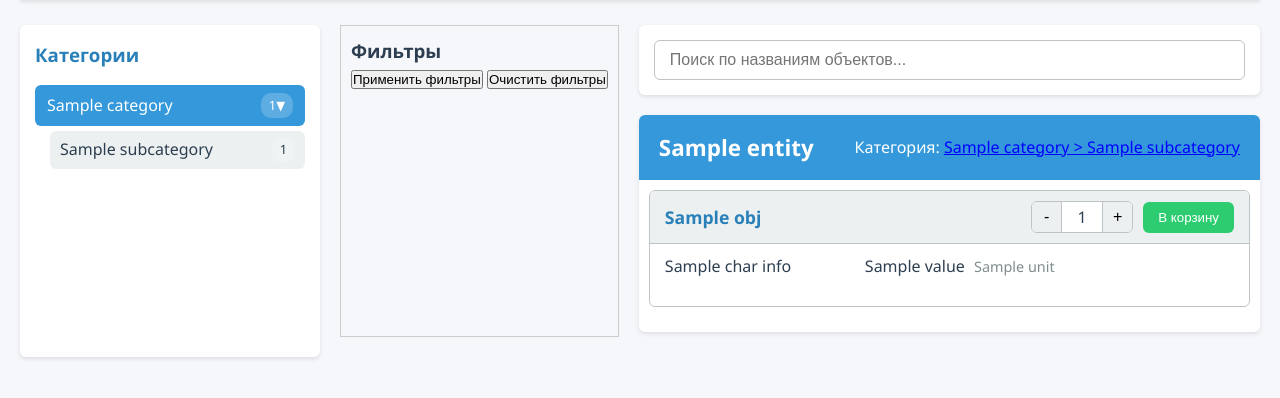
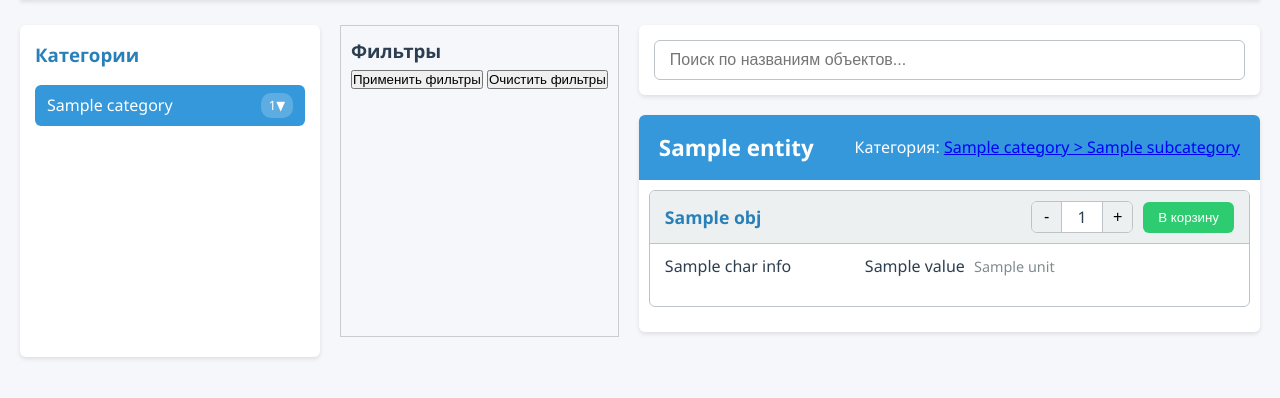
Before and after one commit to San4eeez/bober, a Flask app: template templates/index.html in a window 1280 px wide. Shown: the part 92-490 px from the top of the page. Run offline with Flask 3, Linux system fonts and the light colour scheme; the template is opened without the code that fills it: most values are stand-ins (such as "Sample title", 1, 10 or a date in 2020); a database or web service that is not in the repository returns one stand-in record (values such as "Sample title"); data that the repository does not hold is empty; some libraries are stand-ins or nearby versions.

Commit message:
Подправил стили

```diff
--- a/static/styles.css
+++ b/static/styles.css
@@ -100,7 +100,7 @@ body {
 .subcategory-list {
     padding-left: 15px;
     margin-top: 5px;
-
+    display: none;
 }
 
 .category-item.active .subcategory-list {
@@ -288,7 +288,7 @@ body {
 
 /* Стили для поиска */
 #search-results {
-
+    display: none;
     background: white;
     border-radius: var(--border-radius);
     box-shadow: var(--box-shadow);
```
